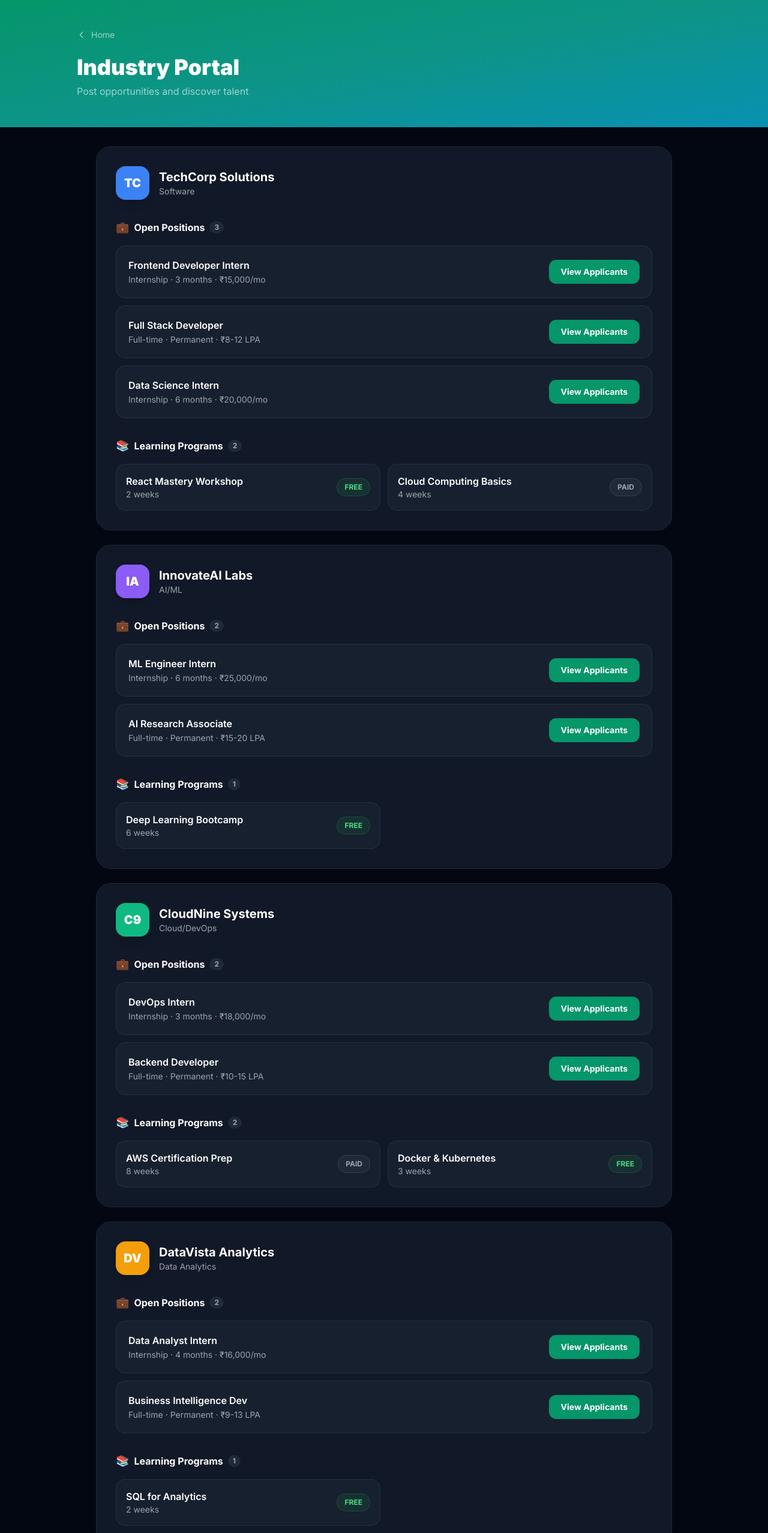
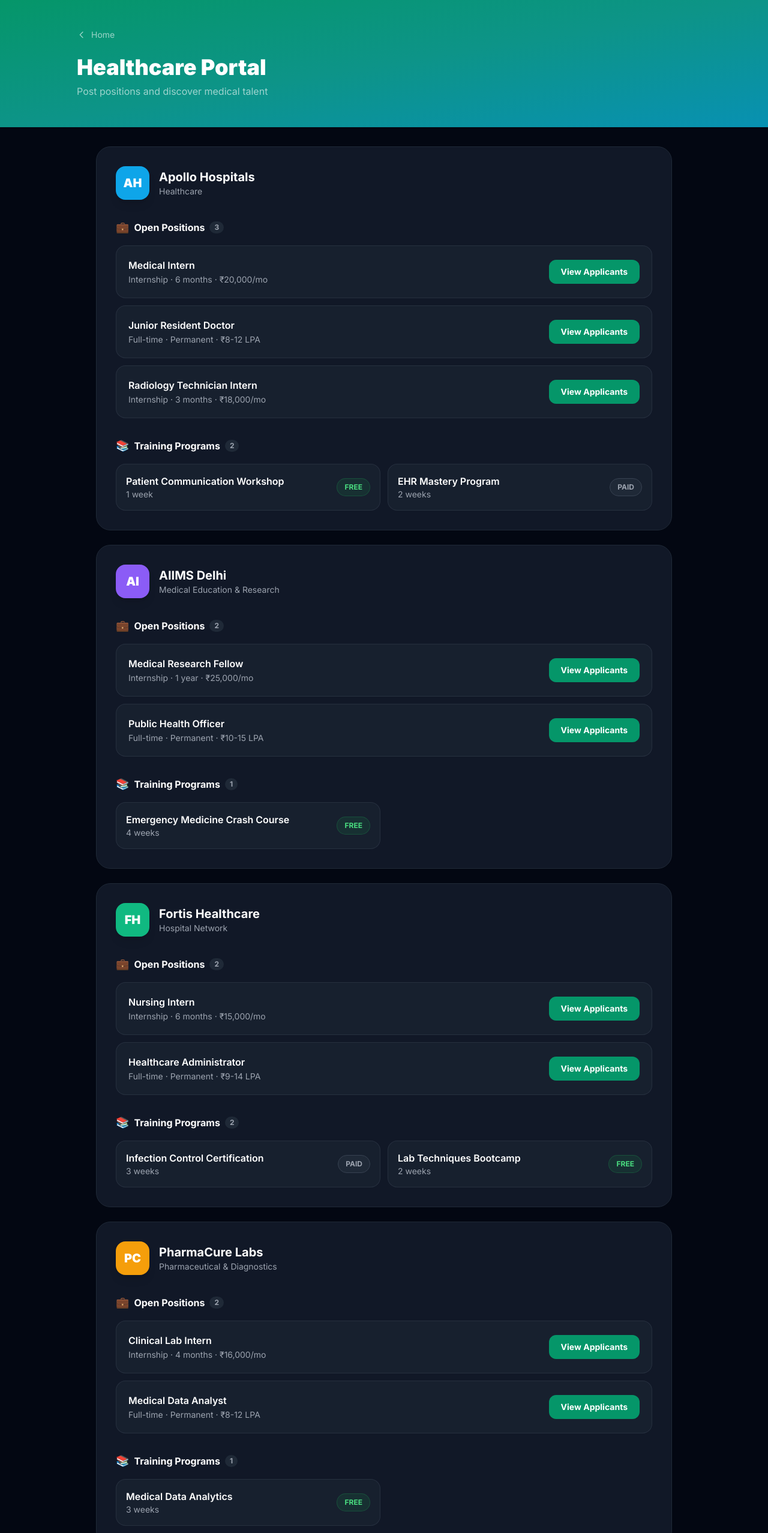
Before and after one commit to notrealaman/sih-2026-project, a React (Vite) app in the folder client/: page /industry in a window 1280 px wide. Shown: the top 2555 px of the page at 60% size. Built offline with nearby package versions, Linux system fonts and the light colour scheme.

Commit message:
Switch demo data to medical/healthcare domain

```diff
--- a/client/index.html
+++ b/client/index.html
@@ -3,7 +3,7 @@
 <head>
   <meta charset="UTF-8" />
   <meta name="viewport" content="width=device-width, initial-scale=1.0" />
-  <title>Academia-Industry Portal</title>
+  <title>MedBridge - Healthcare Skill Mapping</title>
   <link rel="preconnect" href="https://fonts.googleapis.com" />
   <link href="https://fonts.googleapis.com/css2?family=Inter:wght@400;500;600;700;800;900&display=swap" rel="stylesheet" />
   <script src="https://cdn.tailwindcss.com"></script>
--- a/client/src/data/academician_opportunities.json
+++ b/client/src/data/academician_opportunities.json
@@ -1,8 +1,8 @@
 [
-  { "id": "f1", "title": "Faculty Internship at IIT Bombay", "type": "Faculty Internship", "skills": ["s2", "s6", "s16"], "duration": "2 months", "description": "Collaborate on funded research projects." },
-  { "id": "f2", "title": "FDP on AI in Education", "type": "FDP", "skills": ["s6", "s2"], "duration": "1 week", "description": "Learn to integrate AI into curriculum." },
-  { "id": "f3", "title": "Industry Consultancy - Cloud Migration", "type": "Consultancy", "skills": ["s10", "s11", "s4"], "duration": "3 months", "description": "Help SMBs migrate to cloud." },
-  { "id": "f4", "title": "Workshop: Modern Web Dev", "type": "Workshop", "skills": ["s3", "s4", "s13"], "duration": "2 days", "description": "Hands-on React + Node.js workshop." },
-  { "id": "f5", "title": "Live Project: Campus Management System", "type": "Live Project", "skills": ["s3", "s4", "s5"], "duration": "6 months", "description": "Build a real system for a college." },
-  { "id": "f6", "title": "Research: NLP for Indian Languages", "type": "Research", "skills": ["s2", "s6"], "duration": "1 year", "description": "Published paper opportunity." }
+  { "id": "f1", "title": "Faculty Clinical Fellowship at AIIMS", "type": "Faculty Internship", "skills": ["s2", "s20", "s14"], "duration": "3 months", "description": "Supervised clinical practice and teaching." },
+  { "id": "f2", "title": "FDP on Medical Education Technology", "type": "FDP", "skills": ["s7", "s17"], "duration": "1 week", "description": "Modern pedagogy for medical colleges." },
+  { "id": "f3", "title": "Hospital Quality Audit Consultancy", "type": "Consultancy", "skills": ["s17", "s11", "s12"], "duration": "2 months", "description": "NABH accreditation readiness consulting." },
+  { "id": "f4", "title": "Workshop: Point-of-Care Ultrasound", "type": "Workshop", "skills": ["s6", "s15", "s1"], "duration": "3 days", "description": "Hands-on portable ultrasound training." },
+  { "id": "f5", "title": "Live Project: Hospital Management System", "type": "Live Project", "skills": ["s5", "s17", "s12"], "duration": "4 months", "description": "Build a real system for a rural hospital." },
+  { "id": "f6", "title": "Research: AI in Medical Imaging", "type": "Research", "skills": ["s6", "s16", "s20"], "duration": "1 year", "description": "Published paper opportunity in radiology AI." }
 ]
--- a/client/src/data/companies.json
+++ b/client/src/data/companies.json
@@ -1,61 +1,61 @@
 [
   {
     "id": "c1",
-    "name": "TechCorp Solutions",
-    "industry": "Software",
-    "logo": "TC",
-    "color": "#3B82F6",
+    "name": "Apollo Hospitals",
+    "industry": "Healthcare",
+    "logo": "AH",
+    "color": "#0EA5E9",
     "jobs": [
-      { "id": "j1", "title": "Frontend Developer Intern", "type": "Internship", "requiredSkills": ["s3", "s1", "s14"], "stipend": "₹15,000/mo", "duration": "3 months", "description": "Build responsive UIs with React." },
-      { "id": "j2", "title": "Full Stack Developer", "type": "Full-time", "requiredSkills": ["s3", "s4", "s5", "s15"], "stipend": "₹8-12 LPA", "duration": "Permanent", "description": "End-to-end web application development." },
-      { "id": "j3", "title": "Data Science Intern", "type": "Internship", "requiredSkills": ["s2", "s6", "s16"], "stipend": "₹20,000/mo", "duration": "6 months", "description": "Work on ML models and data pipelines." }
+      { "id": "j1", "title": "Medical Intern", "type": "Internship", "requiredSkills": ["s1", "s2", "s14"], "stipend": "₹20,000/mo", "duration": "6 months", "description": "Hands-on clinical rotation across departments." },
+      { "id": "j2", "title": "Junior Resident Doctor", "type": "Full-time", "requiredSkills": ["s1", "s2", "s3", "s15"], "stipend": "₹8-12 LPA", "duration": "Permanent", "description": "Patient management and clinical decision-making." },
+      { "id": "j3", "title": "Radiology Technician Intern", "type": "Internship", "requiredSkills": ["s6", "s5"], "stipend": "₹18,000/mo", "duration": "3 months", "description": "Operate imaging equipment and assist radiologists." }
     ],
     "courses": [
-      { "id": "co1", "title": "React Mastery Workshop", "skills": ["s3", "s13"], "duration": "2 weeks", "free": true },
-      { "id": "co2", "title": "Cloud Computing Basics", "skills": ["s10", "s11"], "duration": "4 weeks", "free": false }
+      { "id": "co1", "title": "Patient Communication Workshop", "skills": ["s7", "s1"], "duration": "1 week", "free": true },
+      { "id": "co2", "title": "EHR Mastery Program", "skills": ["s5", "s12"], "duration": "2 weeks", "free": false }
     ]
   },
   {
     "id": "c2",
-    "name": "InnovateAI Labs",
-    "industry": "AI/ML",
-    "logo": "IA",
+    "name": "AIIMS Delhi",
+    "industry": "Medical Education & Research",
+    "logo": "AI",
     "color": "#8B5CF6",
     "jobs": [
-      { "id": "j4", "title": "ML Engineer Intern", "type": "Internship", "requiredSkills": ["s2", "s6", "s16"], "stipend": "₹25,000/mo", "duration": "6 months", "description": "Research and deploy ML models." },
-      { "id": "j5", "title": "AI Research Associate", "type": "Full-time", "requiredSkills": ["s2", "s6", "s9"], "stipend": "₹15-20 LPA", "duration": "Permanent", "description": "Push boundaries in AI research." }
+      { "id": "j4", "title": "Medical Research Fellow", "type": "Internship", "requiredSkills": ["s20", "s16", "s2"], "stipend": "₹25,000/mo", "duration": "1 year", "description": "Participate in funded clinical research projects." },
+      { "id": "j5", "title": "Public Health Officer", "type": "Full-time", "requiredSkills": ["s13", "s17", "s7"], "stipend": "₹10-15 LPA", "duration": "Permanent", "description": "Community health programs and disease prevention." }
     ],
     "courses": [
-      { "id": "co3", "title": "Deep Learning Bootcamp", "skills": ["s2", "s6"], "duration": "6 weeks", "free": true }
+      { "id": "co3", "title": "Emergency Medicine Crash Course", "skills": ["s15", "s1", "s9"], "duration": "4 weeks", "free": true }
     ]
   },
   {
     "id": "c3",
-    "name": "CloudNine Systems",
-    "industry": "Cloud/DevOps",
-    "logo": "C9",
+    "name": "Fortis Healthcare",
+    "industry": "Hospital Network",
+    "logo": "FH",
     "color": "#10B981",
     "jobs": [
-      { "id": "j6", "title": "DevOps Intern", "type": "Internship", "requiredSkills": ["s11", "s10", "s12"], "stipend": "₹18,000/mo", "duration": "3 months", "description": "CI/CD pipelines and cloud infrastructure." },
-      { "id": "j7", "title": "Backend Developer", "type": "Full-time", "requiredSkills": ["s4", "s5", "s10", "s15"], "stipend": "₹10-15 LPA", "duration": "Permanent", "description": "Build scalable backend services." }
+      { "id": "j6", "title": "Nursing Intern", "type": "Internship", "requiredSkills": ["s18", "s1", "s11"], "stipend": "₹15,000/mo", "duration": "6 months", "description": "Patient care, medication admin, and monitoring." },
+      { "id": "j7", "title": "Healthcare Administrator", "type": "Full-time", "requiredSkills": ["s17", "s5", "s12"], "stipend": "₹9-14 LPA", "duration": "Permanent", "description": "Hospital operations and compliance management." }
     ],
     "courses": [
-      { "id": "co4", "title": "AWS Certification Prep", "skills": ["s10"], "duration": "8 weeks", "free": false },
-      { "id": "co5", "title": "Docker & Kubernetes", "skills": ["s11"], "duration": "3 weeks", "free": true }
+      { "id": "co4", "title": "Infection Control Certification", "skills": ["s11"], "duration": "3 weeks", "free": false },
+      { "id": "co5", "title": "Lab Techniques Bootcamp", "skills": ["s19"], "duration": "2 weeks", "free": true }
     ]
   },
   {
     "id": "c4",
-    "name": "DataVista Analytics",
-    "industry": "Data Analytics",
-    "logo": "DV",
+    "name": "PharmaCure Labs",
+    "industry": "Pharmaceutical & Diagnostics",
+    "logo": "PC",
     "color": "#F59E0B",
     "jobs": [
-      { "id": "j8", "title": "Data Analyst Intern", "type": "Internship", "requiredSkills": ["s5", "s16", "s2"], "stipend": "₹16,000/mo", "duration": "4 months", "description": "Analyze data and build dashboards." },
-      { "id": "j9", "title": "Business Intelligence Dev", "type": "Full-time", "requiredSkills": ["s5", "s16", "s17"], "stipend": "₹9-13 LPA", "duration": "Permanent", "description": "Turn data into business insights." }
+      { "id": "j8", "title": "Clinical Lab Intern", "type": "Internship", "requiredSkills": ["s19", "s2", "s16"], "stipend": "₹16,000/mo", "duration": "4 months", "description": "Sample analysis and diagnostic testing." },
+      { "id": "j9", "title": "Medical Data Analyst", "type": "Full-time", "requiredSkills": ["s16", "s5", "s17"], "stipend": "₹8-12 LPA", "duration": "Permanent", "description": "Analyze clinical data for outcomes research." }
     ],
     "courses": [
-      { "id": "co6", "title": "SQL for Analytics", "skills": ["s5", "s16"], "duration": "2 weeks", "free": true }
+      { "id": "co6", "title": "Medical Data Analytics", "skills": ["s16", "s5"], "duration": "3 weeks", "free": true }
     ]
   }
 ]
--- a/client/src/data/skills.json
+++ b/client/src/data/skills.json
@@ -1,22 +1,22 @@
 [
-  { "id": "s1", "name": "JavaScript", "category": "Programming" },
-  { "id": "s2", "name": "Python", "category": "Programming" },
-  { "id": "s3", "name": "React", "category": "Frontend" },
-  { "id": "s4", "name": "Node.js", "category": "Backend" },
-  { "id": "s5", "name": "SQL", "category": "Database" },
-  { "id": "s6", "name": "Machine Learning", "category": "AI/ML" },
-  { "id": "s7", "name": "Communication", "category": "Soft Skills" },
-  { "id": "s8", "name": "Teamwork", "category": "Soft Skills" },
-  { "id": "s9", "name": "Problem Solving", "category": "Soft Skills" },
-  { "id": "s10", "name": "AWS", "category": "Cloud" },
-  { "id": "s11", "name": "Docker", "category": "DevOps" },
-  { "id": "s12", "name": "Git", "category": "Tools" },
-  { "id": "s13", "name": "TypeScript", "category": "Programming" },
-  { "id": "s14", "name": "HTML/CSS", "category": "Frontend" },
-  { "id": "s15", "name": "REST APIs", "category": "Backend" },
-  { "id": "s16", "name": "Data Analysis", "category": "Data" },
-  { "id": "s17", "name": "Project Management", "category": "Soft Skills" },
-  { "id": "s18", "name": "Java", "category": "Programming" },
-  { "id": "s19", "name": "C++", "category": "Programming" },
-  { "id": "s20", "name": "Figma", "category": "Design" }
+  { "id": "s1", "name": "Patient Care", "category": "Clinical" },
+  { "id": "s2", "name": "Medical Diagnostics", "category": "Clinical" },
+  { "id": "s3", "name": "Pharmacology", "category": "Clinical" },
+  { "id": "s4", "name": "Surgical Assistance", "category": "Clinical" },
+  { "id": "s5", "name": "Electronic Health Records (EHR)", "category": "Health IT" },
+  { "id": "s6", "name": "Medical Imaging", "category": "Diagnostics" },
+  { "id": "s7", "name": "Patient Communication", "category": "Soft Skills" },
+  { "id": "s8", "name": "Teamwork in Clinical Settings", "category": "Soft Skills" },
+  { "id": "s9", "name": "Critical Thinking", "category": "Soft Skills" },
+  { "id": "s10", "name": "Telemedicine", "category": "Health IT" },
+  { "id": "s11", "name": "Infection Control", "category": "Clinical" },
+  { "id": "s12", "name": "Medical Documentation", "category": "Health IT" },
+  { "id": "s13", "name": "Public Health", "category": "Community" },
+  { "id": "s14", "name": "Anatomy & Physiology", "category": "Foundational" },
+  { "id": "s15", "name": "Emergency Medicine", "category": "Clinical" },
+  { "id": "s16", "name": "Data Analysis in Healthcare", "category": "Health IT" },
+  { "id": "s17", "name": "Healthcare Management", "category": "Management" },
+  { "id": "s18", "name": "Nursing Skills", "category": "Clinical" },
+  { "id": "s19", "name": "Laboratory Techniques", "category": "Diagnostics" },
+  { "id": "s20", "name": "Medical Research", "category": "Research" }
 ]
--- a/client/src/pages/Academician.jsx
+++ b/client/src/pages/Academician.jsx
@@ -34,8 +34,8 @@ export default function Academician() {
             <svg className="w-4 h-4" fill="none" stroke="currentColor" viewBox="0 0 24 24"><path strokeLinecap="round" strokeLinejoin="round" strokeWidth={2} d="M15 19l-7-7 7-7" /></svg>
             Home
           </Link>
-          <h1 className="text-3xl sm:text-4xl font-black text-white mb-2">Academician Portal</h1>
-          <p className="text-white/60">Faculty development, research & industry collaboration</p>
+          <h1 className="text-3xl sm:text-4xl font-black text-white mb-2">Faculty Portal</h1>
+          <p className="text-white/60">Clinical fellowships, FDPs & medical research</p>
         </div>
       </div>
 
--- a/client/src/pages/Industry.jsx
+++ b/client/src/pages/Industry.jsx
@@ -17,8 +17,8 @@ export default function Industry() {
             <svg className="w-4 h-4" fill="none" stroke="currentColor" viewBox="0 0 24 24"><path strokeLinecap="round" strokeLinejoin="round" strokeWidth={2} d="M15 19l-7-7 7-7" /></svg>
             Home
           </Link>
-          <h1 className="text-3xl sm:text-4xl font-black text-white mb-2">Industry Portal</h1>
-          <p className="text-white/60">Post opportunities and discover talent</p>
+          <h1 className="text-3xl sm:text-4xl font-black text-white mb-2">Healthcare Portal</h1>
+          <p className="text-white/60">Post positions and discover medical talent</p>
         </div>
       </div>
 
@@ -59,7 +59,7 @@ export default function Industry() {
             {company.courses.length > 0 && (
               <>
                 <h3 className="font-bold text-white mb-4 flex items-center gap-2">
-                  <span className="text-lg">📚</span> Learning Programs
+                  <span className="text-lg">📚</span> Training Programs
                   <span className="bg-gray-800 text-gray-400 text-xs font-bold px-2 py-0.5 rounded-full">{company.courses.length}</span>
                 </h3>
                 <div className="grid grid-cols-1 sm:grid-cols-2 gap-3">
--- a/client/src/pages/Landing.jsx
+++ b/client/src/pages/Landing.jsx
@@ -1,9 +1,9 @@
 import { Link } from 'react-router-dom'
 
 const roles = [
-  { title: 'Student', desc: 'Skill assessment & job matching', path: '/student/assess', color: 'from-blue-500 to-indigo-600', hoverShadow: 'hover:shadow-blue-500/30', icon: '🎓' },
-  { title: 'Academician', desc: 'FDPs, research & collaboration', path: '/academician', color: 'from-purple-500 to-pink-600', hoverShadow: 'hover:shadow-purple-500/30', icon: '👨‍🏫' },
-  { title: 'Industry', desc: 'Post roles & discover talent', path: '/industry', color: 'from-emerald-500 to-teal-600', hoverShadow: 'hover:shadow-emerald-500/30', icon: '🏢' }
+  { title: 'Student', desc: 'Clinical skills assessment & placement', path: '/student/assess', color: 'from-blue-500 to-indigo-600', hoverShadow: 'hover:shadow-blue-500/30', icon: '🩺' },
+  { title: 'Academician', desc: 'Faculty fellowships, FDPs & research', path: '/academician', color: 'from-purple-500 to-pink-600', hoverShadow: 'hover:shadow-purple-500/30', icon: '👨‍⚕️' },
+  { title: 'Healthcare Org', desc: 'Post roles & discover talent', path: '/industry', color: 'from-emerald-500 to-teal-600', hoverShadow: 'hover:shadow-emerald-500/30', icon: '🏥' }
 ]
 
 export default function Landing() {
@@ -16,13 +16,13 @@ export default function Landing() {
       <div className="text-center mb-10 sm:mb-14 relative z-10">
         <div className="inline-flex items-center gap-2 bg-indigo-500/10 border border-indigo-500/20 rounded-full px-4 py-1.5 mb-6 animate-fade-in-up">
           <span className="w-2 h-2 bg-green-400 rounded-full animate-pulse" />
-          <span className="text-indigo-300 text-sm font-medium">Smart Skill Mapping Platform</span>
+          <span className="text-indigo-300 text-sm font-medium">Healthcare Skill Mapping Platform</span>
         </div>
         <h1 className="text-4xl sm:text-6xl lg:text-7xl font-black text-white mb-4 sm:mb-6 animate-fade-in-up delay-100 leading-tight">
           Academia <span className="bg-gradient-to-r from-indigo-400 via-purple-400 to-pink-400 bg-clip-text text-transparent">↔</span> Industry
         </h1>
         <p className="text-lg sm:text-xl text-gray-400 max-w-xl mx-auto animate-fade-in-up delay-200 leading-relaxed">
-          Bridge the gap between skills taught and skills needed.
+          Bridge the gap between medical education and clinical practice.
         </p>
       </div>
 
@@ -41,7 +41,7 @@ export default function Landing() {
       </div>
 
       <div className="mt-14 text-center relative z-10 animate-fade-in-up delay-300">
-        <p className="text-gray-600 text-sm">Built for Smart India Hackathon 2026</p>
+        <p className="text-gray-600 text-sm">Built for Smart India Hackathon 2026 — Healthcare Edition</p>
       </div>
     </div>
   )
--- a/client/src/pages/Student/Portfolio.jsx
+++ b/client/src/pages/Student/Portfolio.jsx
@@ -12,7 +12,7 @@ export default function Portfolio() {
   if (!profile) return (
     <div className="min-h-screen bg-gray-950 flex flex-col items-center justify-center gap-6 px-4">
       <div className="w-20 h-20 bg-gray-800 rounded-3xl flex items-center justify-center text-4xl">📊</div>
-      <p className="text-xl text-gray-400 text-center">No skill profile yet. Take the assessment first.</p>
+      <p className="text-xl text-gray-400 text-center">No clinical profile yet. Take the assessment first.</p>
       <Link to="/student/assess" className="bg-indigo-600 text-white px-8 py-3 rounded-2xl font-bold hover:bg-indigo-500 transition-colors">
         Start Assessment
       </Link>
@@ -33,8 +33,8 @@ export default function Portfolio() {
             <svg className="w-4 h-4" fill="none" stroke="currentColor" viewBox="0 0 24 24"><path strokeLinecap="round" strokeLinejoin="round" strokeWidth={2} d="M15 19l-7-7 7-7" /></svg>
             Home
           </Link>
-          <h1 className="text-3xl sm:text-4xl font-black text-white mb-2">My Skill Portfolio</h1>
-          <p className="text-white/60">Your personalized skill assessment results</p>
+          <h1 className="text-3xl sm:text-4xl font-black text-white mb-2">My Clinical Profile</h1>
+          <p className="text-white/60">Your skill assessment results</p>
         </div>
       </div>
 
```
Also changed, not shown: client/src/data/questions.json (+10 -10 lines), client/src/pages/Student/Recommend.jsx (+4 -4 lines), 1 other file (tests, documents, lock files or other folders).
